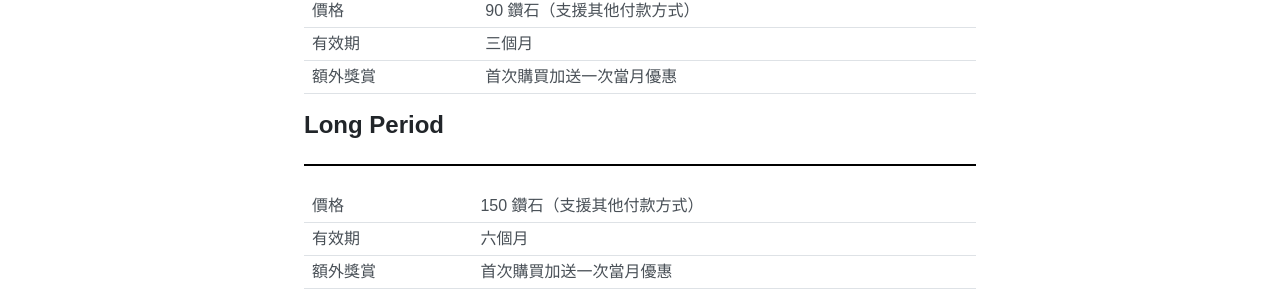
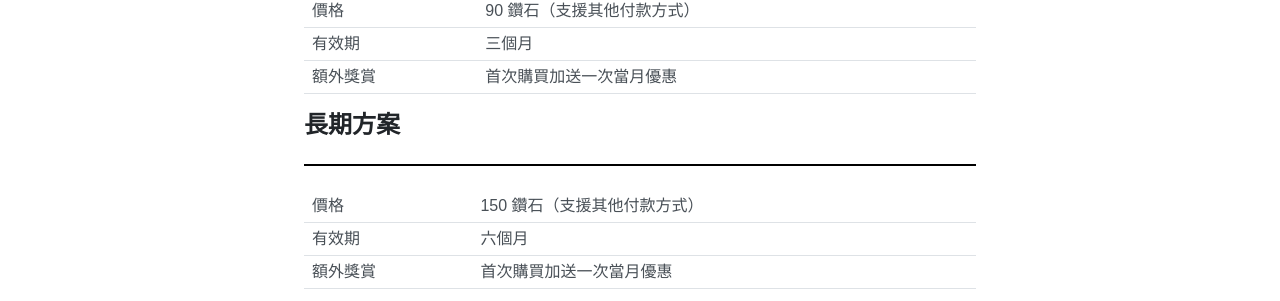
Before and after one commit to ttcps/ttcps.github.io, a Jekyll site: the page built from tcps-member/join/zh.html, in a window 1280 px wide. Shown: the part 509-810 px from the top of the page. Built offline with Jekyll 4.4.1, drawn with Linux system fonts in a browser that asks for light colours.

Commit message:
Update zh.html

```diff
--- a/tcps-member/join/zh.html
+++ b/tcps-member/join/zh.html
@@ -22,7 +22,7 @@ title: Choose your plan - tcps Member
     <tr><td>額外獎賞</td><td>首次購買加送一次當月優惠</td></tr>
 
 </tbody></table>
-<h2>Long Period</h2>
+<h2>長期方案</h2>
 <hr style="border-top: 2px solid black;">
 <table>
 <tbody>
```
